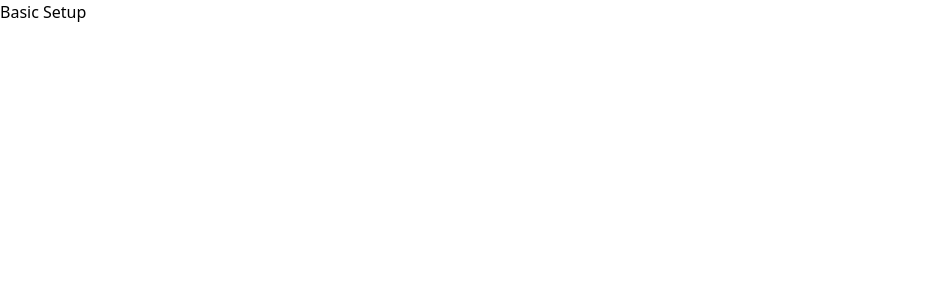
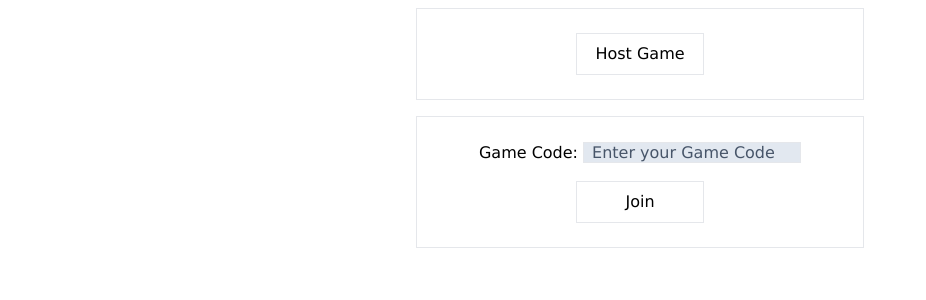
Before and after one commit to PetrusMaximus0/educational-battleship-frontend, a React (Vite) app: page / in a window 1280 px wide. Shown: the top 300 px of the page, without its empty margins (0-926 px from the left). Built offline with nearby package versions, Linux system fonts and the light colour scheme.

Commit message:
feat: Add a generic error page. feat: Set up react router dom. styles: Set default font family. feat: Add a visual prototype of the home page.

```diff
--- a/src/index.scss
+++ b/src/index.scss
@@ -1,3 +1,8 @@
 @tailwind base;
 @tailwind components;
 @tailwind utilities;
+
+body {
+    font-family: Verdana, sans-serif;
+    font-weight: 500;
+}
--- /dev/null
+++ b/src/pages/ErrorPage.tsx
@@ -0,0 +1,11 @@
+import React from 'react'
+
+type Props = {}
+
+const ErrorPage = (props: Props) => {
+    return (
+        <p className='w-fit mt-12 mx-auto text-2xl'>Error 404 - Page Not Found.</p>
+    )
+}
+
+export default ErrorPage
--- /dev/null
+++ b/src/pages/GamePage.tsx
@@ -0,0 +1,11 @@
+import React from 'react'
+
+type Props = {}
+
+const GamePage = (props: Props) => {
+    return (
+        <div>GamePage</div>
+    )
+}
+
+export default GamePage
--- /dev/null
+++ b/src/pages/HomePage.tsx
@@ -0,0 +1,72 @@
+import React, { ChangeEvent, FormEvent, useState } from 'react'
+
+type Props = {}
+
+const HomePage = ({ }: Props) => {
+    const [error, setError] = useState<Error | null>(null);
+    const [loading, setLoading] = useState<boolean>(false);
+    const [gameCode, setGameCode] = useState<string | null>(null);
+
+    const onFormSubmit = async (e: FormEvent<HTMLFormElement>) => {
+        e.preventDefault();
+        setLoading(true);
+
+        // Look for game and connect.
+        // If error, then show error message.
+        // Test loading functionality.
+
+    }
+
+    /** Update the form state */
+    const onInputChange = (e: ChangeEvent<HTMLInputElement>) => {
+        // Should perform validation
+        const newVal = e.target.value;
+        setGameCode(newVal);
+    }
+
+    return (
+        <main className='flex flex-col items-center gap-4 mt-2'>
+            <div className='flex border justify-center max-w-md min-w-xs w-full py-6'>
+                <button
+                    className='hover:bg-slate-200 hover:text-black border py-2 px-4 text-center w-32'>
+                    Host Game
+                </button>
+            </div>
+            <form
+                onSubmit={onFormSubmit}
+                className='border px-4 py-6 flex flex-col gap-4 w-full max-w-md min-w-xs justify-center items-center '
+            >
+                {!loading && <>
+                    <label
+                        htmlFor="game-code">
+                        Game Code: {" "}
+                        <input
+                            onChange={onInputChange}
+                            value={gameCode || ""}
+                            id="game-code"
+                            name="game-code"
+                            className='placeholder:text-slate-600 w-fit h-full border px-2 bg-slate-200 text-black'
+                            type="text"
+                            placeholder='Enter your Game Code'
+                            maxLength={8}
+                            minLength={8}
+                            required
+                        />
+                    </label>
+
+                    <button
+                        className='hover:bg-slate-200 hover:text-black border py-2 px-4 text-center w-32'
+                        type="submit"
+                    >
+                        Join
+                    </button>
+                    {error && <p className='place-self-start text-red-800'>Error: {error.message} </p>}
+                </>
+                    || <p>Loading Game...</p>
+                }
+            </form>
+        </main>
+    )
+}
+
+export default HomePage
```
Also changed, not shown: src/Routes.tsx (added, +18 -0 lines), src/main.tsx (+1 -7 lines).
